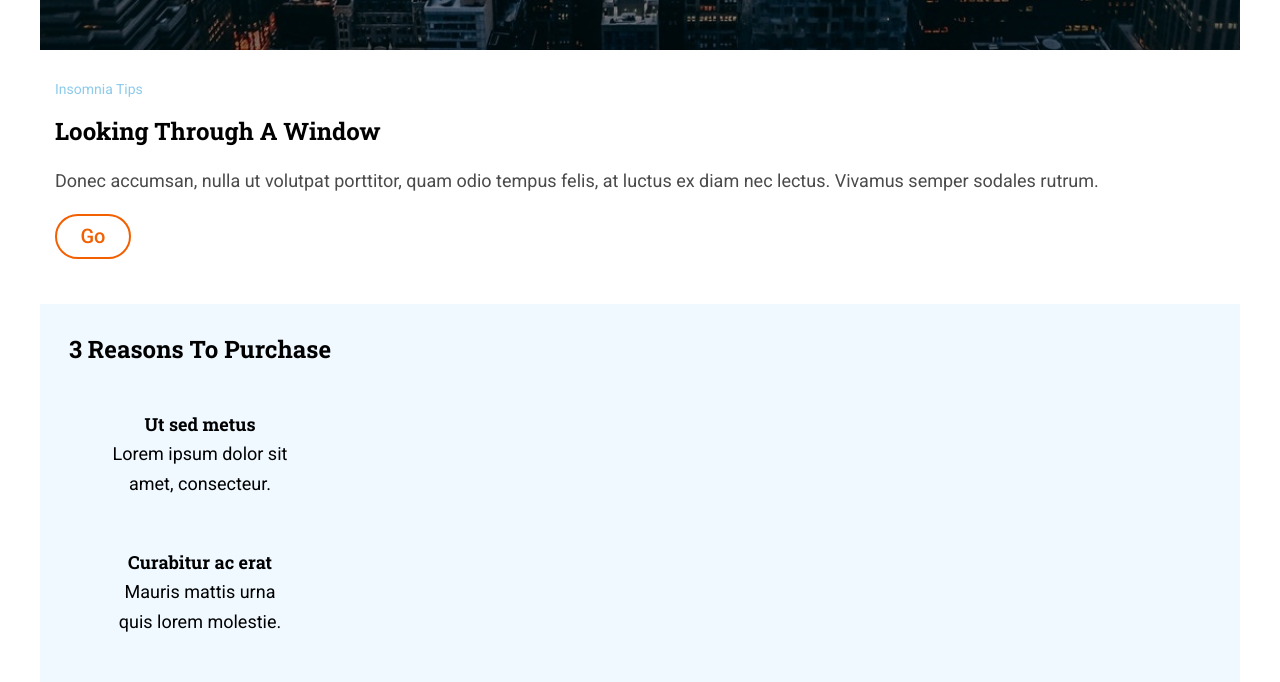
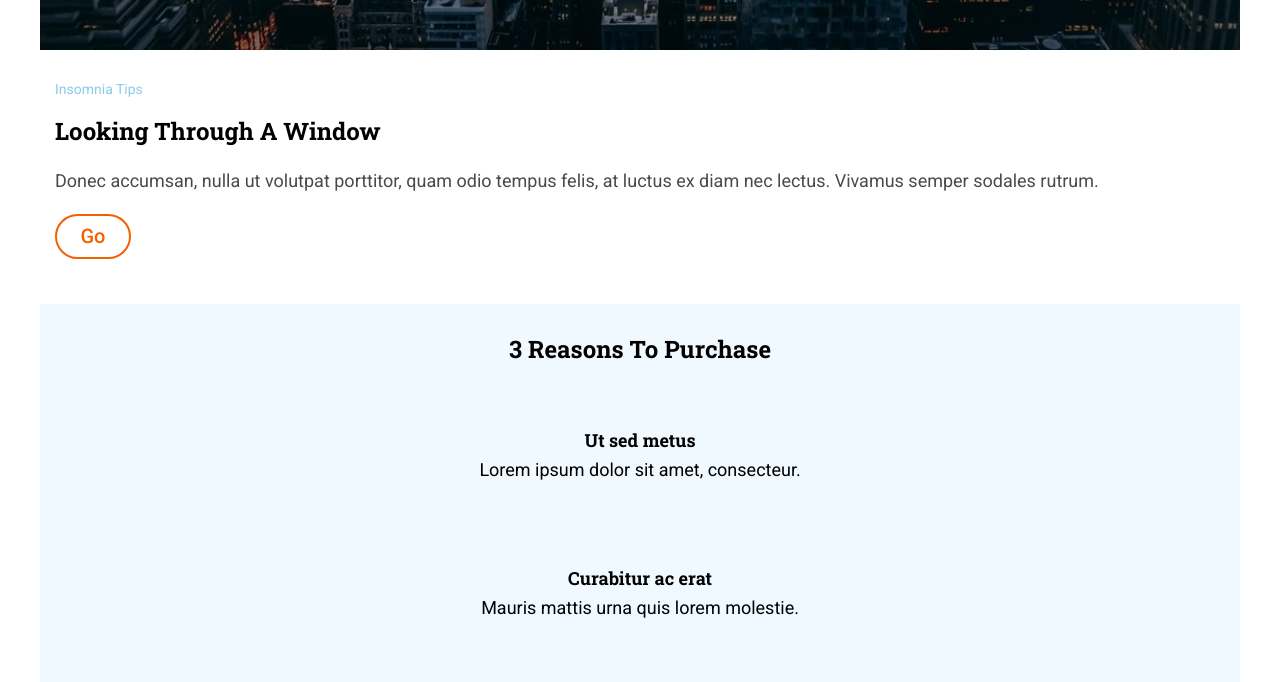
Before and after one commit to seguramaria/modulo-1-evaluacion-final-seguramaria, a website: page src/html/index.html in a window 1280 px wide. Shown: the part 750-1432 px from the top of the page. Drawn offline with nearby package versions, Linux system fonts and the light colour scheme; files that its build step writes are made by us from their sources; files whose address does not match are found by name.

Commit message:
Change grid columns

```diff
--- a/src/scss/layout/_main.scss
+++ b/src/scss/layout/_main.scss
@@ -1,6 +1,7 @@
 .main-wrapper {
   width: 100%;
   margin: auto;
+  min-width: 320px;
   max-width: 1200px;
 }
 
@@ -68,10 +69,11 @@
 .reasons-list {
   background-color: $light-blue;
   display: grid;
-  grid-template-columns: 70px 180px 70px;
+  grid-template-columns: 21.88% 56.25% 21.88%;
   grid-template-rows: 30px 93px 93px 93px 45px;
   grid-row-gap: 45px;
   text-align: center;
+  place-items: center;
   margin: 0;
   padding: 30px 0 60px;
 }
```
Also changed, not shown: src/scss/layout/_header.scss (line endings or trailing spaces).
